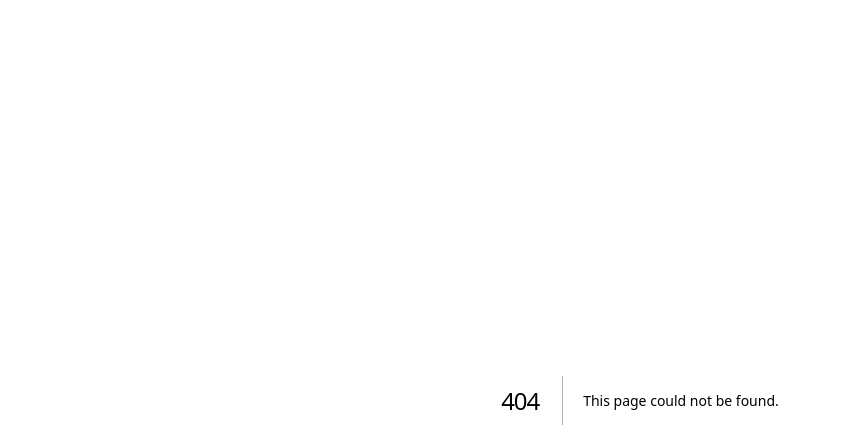
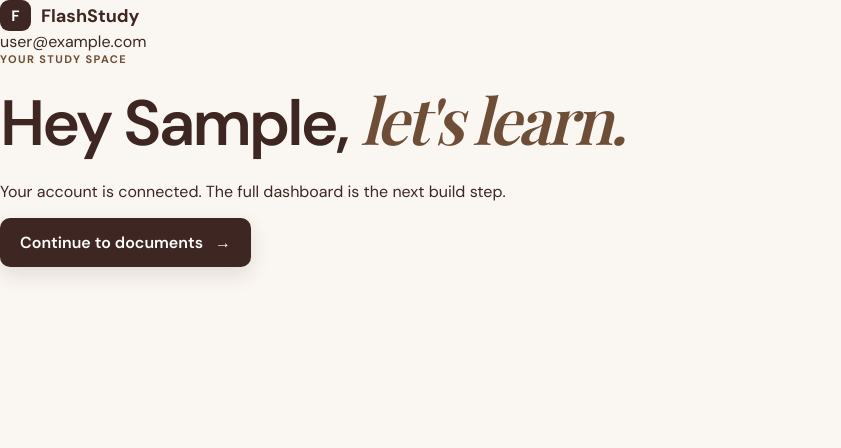
Before and after one commit to RISHITHADASARI18/flashstudy, a Next.js app: page /dashboard in a window 1280 px wide. Before the commit this address had no page. Shown: the top 448 px of the page, without its empty margins (0-841 px from the left). Built offline with nearby package versions, Linux system fonts and the light colour scheme; no server answers; sample sign-in values are in the browser's storage; a web font is replaced by a local one.

Commit message:
feat: add protected dashboard entry

```diff
--- /dev/null
+++ b/app/dashboard/page.tsx
@@ -0,0 +1,24 @@
+import { currentUser } from "@clerk/nextjs/server";
+import { redirect } from "next/navigation";
+
+export default async function DashboardPage() {
+  const user = await currentUser();
+  if (!user) redirect("/sign-in");
+
+  const firstName = user.firstName || "there";
+
+  return (
+    <main className="dashboard-placeholder">
+      <div className="dashboard-top">
+        <a className="brand" href="/"><span className="brand-mark">F</span> FlashStudy</a>
+        <div className="dashboard-user">{user.emailAddresses[0]?.emailAddress}</div>
+      </div>
+      <section>
+        <div className="eyebrow">Your study space</div>
+        <h1>Hey {firstName}, <em>let&apos;s learn.</em></h1>
+        <p>Your account is connected. The full dashboard is the next build step.</p>
+        <a className="primary-btn" href="/documents">Continue to documents <span>→</span></a>
+      </section>
+    </main>
+  );
+}
```
